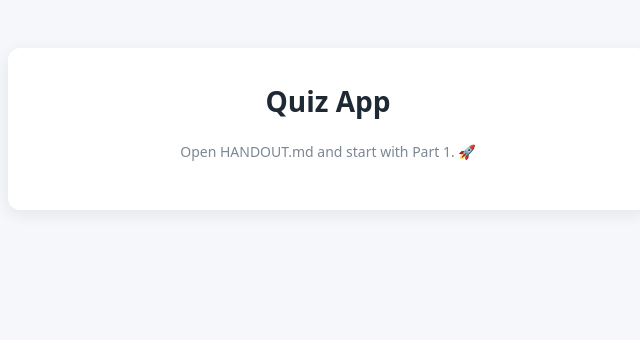
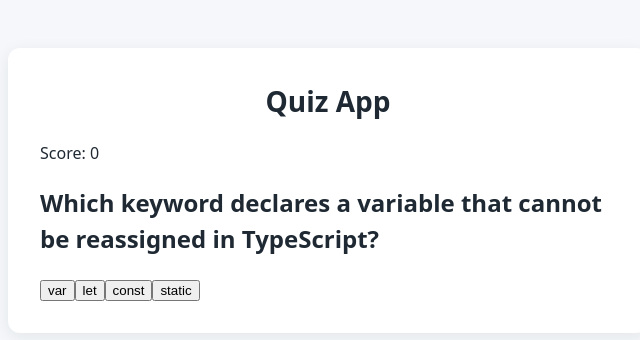
Before and after one commit to buildertrend/dev-interns-intro-to-frontend-2026, a React (Vite) app: page / in a window 1280 px wide. Shown: the top 340 px of the page, without its empty margins (312-952 px from the left). Built offline with nearby package versions, Linux system fonts and the light colour scheme.

Commit message:
Got to 5 and did a bit on usestate

```diff
--- a/src/App.tsx
+++ b/src/App.tsx
@@ -1,19 +1,68 @@
+import { useEffect, useState } from 'react';
 import './App.css';
+import QuestionCard from './QuestionCard';
+import { questions } from './data/questions';
 
-// 👋 Welcome to the Quiz App lab!
-//
-// This is your starting point. Open HANDOUT.md and work through Part 1 → Part 5.
-// Two things are already done for you:
-//   • src/types.ts          – the `Question` type
-//   • src/data/questions.ts – an array of `Question`s to power your quiz
-//
-// You will build everything else. Replace the placeholder below as you go.
+interface ResultsProps {
+  score: number;
+  total: number;
+  onRestart: () => void;
+}
+
+function Results({ score, total, onRestart }: ResultsProps) {
+  return (
+    <section className="results-card">
+      <h2>Quiz Complete!</h2>
+      <p>
+        You scored {score} out of {total}.
+      </p>
+      <button onClick={onRestart}>Play again</button>
+    </section>
+  );
+}
 
 function App() {
+  const [currentQuestionIndex, setCurrentQuestionIndex] = useState(0);
+  const [score, setScore] = useState(0);
+
+  useEffect(() => {
+    window.alert('Welcome to the Quiz App!');
+  }, []);
+
+  useEffect(() => {
+    if (currentQuestionIndex < questions.length) {
+      alert(`Question ${currentQuestionIndex + 1} of ${questions.length}`);
+    }
+  }, [currentQuestionIndex]);
+
+  const incrementQuestion = (answer: string) => {
+    if (answer === questions[currentQuestionIndex].correctAnswer) {
+      setScore((prevScore) => prevScore + 1);
+    } else {
+      alert('Wrong answer! Try again.');
+    }
+
+    setCurrentQuestionIndex((prevIndex) => prevIndex + 1);
+  };
+
+  const restartQuiz = () => {
+    setCurrentQuestionIndex(0);
+    setScore(0);
+  };
+
+  const isFinished = currentQuestionIndex >= questions.length;
+
   return (
     <main className="quiz">
       <h1>Quiz App</h1>
-      <p className="progress">Open HANDOUT.md and start with Part 1. 🚀</p>
+      {isFinished ? (
+        <Results score={score} total={questions.length} onRestart={restartQuiz} />
+      ) : (
+        <>
+          <p>Score: {score}</p>
+          <QuestionCard question={questions[currentQuestionIndex]} onAnswerClick={incrementQuestion} />
+        </>
+      )}
     </main>
   );
 }
--- /dev/null
+++ b/src/QuestionCard.tsx
@@ -0,0 +1,26 @@
+import type { Question } from './types';
+
+interface QuestionCardProps {
+  question: Question;
+  onAnswerClick: (answer: string) => void;
+}
+
+function QuestionCard({ question, onAnswerClick }: QuestionCardProps) {
+  return (
+    <section className="question-card">
+      <h2>{question.prompt}</h2>
+      <div className="answers">
+        {question.options.map((option, index) => (
+          <button
+          key={index}
+          onClick={() => onAnswerClick(option)}
+          >
+            {option}
+          </button>
+        ))}
+      </div>
+    </section>
+  );
+}
+
+export default QuestionCard;
```
